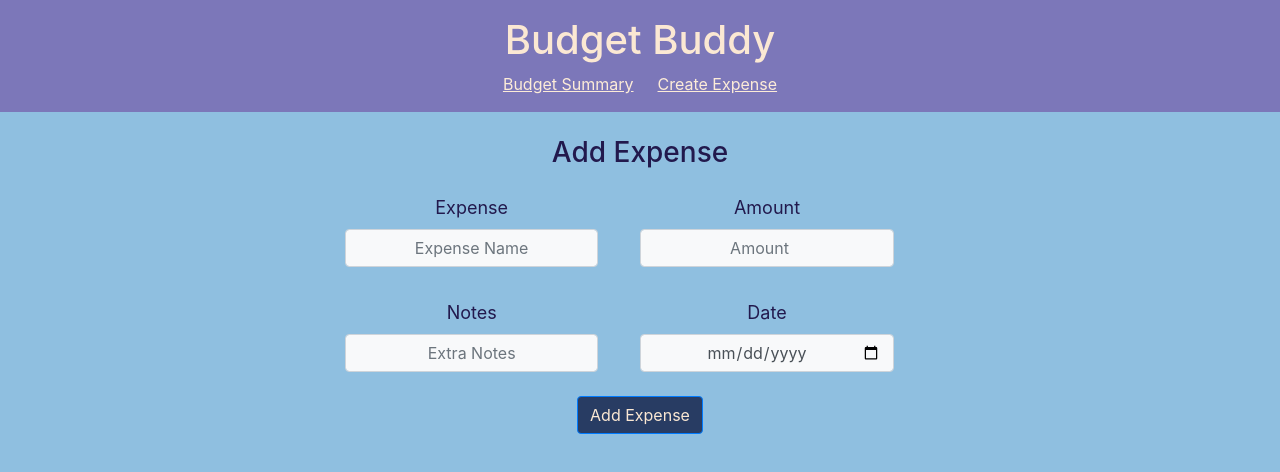
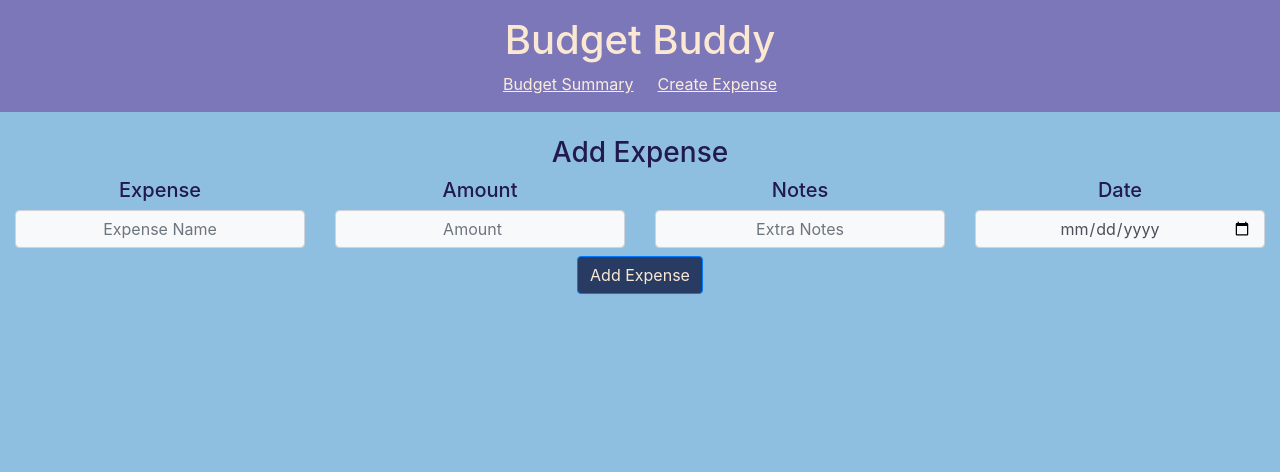
Before and after one commit to dariquewarren/BudgetAssistant, a React (Create React App) app: page /create in a window 1280 px wide. Shown: the top 472 px of the page. Built offline with nearby package versions, Linux system fonts and the light colour scheme.

Commit message:
ui changes

```diff
--- a/src/components/editExpense.js
+++ b/src/components/editExpense.js
@@ -155,7 +155,7 @@ removeItem =()=>{
 
 <Card
 style={{backgroundColor: '#1d8a99ff', color: '#fdecd8ff', width: '250px'}}
-className=' text-wrap text-center m-1'
+className=' text-wrap text-center my-2'
 onDoubleClick={(e)=>{
 e.preventDefault()
     }}
@@ -183,43 +183,52 @@ e.preventDefault()
 </Card>
 
 </header>
-    <section  >
-    <div className='text-center' style={{backgroundColor: '#8fbfe0ff'}} >
+    <section style={{width: '95vw'}} className='mt-2' >
+    <div className='text-center mx-4' style={{backgroundColor: '#8fbfe0ff'}} >
 
-
-    <div className='text-center' style={{display: 'flex', flexDirection: 'row', flexWrap: 'wrap', alignItems: 'center', justifyContent: 'center'}} >
-
-
-
-    <Form style={{backgroundColor: '757575'}} className='text-center' onSubmit={this.handleSubmit}>
-    <Form.Row>
-    <Col xs={5} className='m-2'>
+    <Form style={{backgroundColor: '757575', width: '100%'}} className='text-center' onSubmit={this.handleSubmit}>
+    <div className='text-center'
+    style=
+    {{
+      width:'100%',
+    display: 'flex', flexDirection: 'row',
+    flexWrap: 'wrap',
+    alignItems: 'center',
+    justifyContent: 'center'
+   }} >
+    <Col className='m-2  text-center' style={{width: '25%'}}>
     <Form.Label style={{color: '#22194dff', fontSize: 'large'}}>Expense</Form.Label>
     <Form.Control type='text' placeholder="Expense Name" className='bg-light text-center '
-    name='expense' maxLength='20' value={this.state.expense} onChange={this.handleChange}  />
+    name='expense' maxLength='20'
+    style={{width: '100%'}}
+    value={this.state.expense} onChange={this.handleChange}  />
   </Col>
-  <Col xs={5} className='m-2'>
+  <Col Col className='m-2 text-center' style={{width: '25%', fontStyle: 'bold', fontSize: '1.2rem'}}>
   <Form.Label style={{color: '#22194dff', fontSize: 'large'}}>Amount</Form.Label>
   <Form.Control placeholder="Amount" className='bg-light text-center'
-   name='amount' type='number' step='.01' min='.01' value={this.state.amount}
+   name='amount'
+   style={{width: '100%'}}
+   type='number' step='.01' min='.01' value={this.state.amount}
    onChange={this.handleChange}
    />
 </Col>
-</Form.Row>
 
-<Form.Row>
-<Col xs={5} className='m-3'>
+
+<Col className='m-2 text-center' style={{width: '25%'}}>
 <Form.Label style={{color: '#22194dff', fontSize: 'large'}}>Notes</Form.Label>
-<Form.Control className='bg-light text-center'
+<Form.Control
+className='bg-light text-center'
+style={{width: '100%'}}
 name='notes'  type='text' placeholder="Extra Notes"
 onChange={this.handleChange}
 value={this.state.notes}
 maxLength='50'
  />
 </Col>
-<Col xs={5} className='m-3'>
+<Col className='m-2 text-center' style={{width: '25%'}}>
 <Form.Label style={{color: '#22194dff', fontSize: 'large'}}>Date </Form.Label>
 <Form.Control
+style={{width: '100%'}}
 id="date"
 className='bg-light text-center'
 name='date'
@@ -228,16 +237,16 @@ type="date"
 onChange={this.handleChange}
 />
 </Col>
-</Form.Row>
-<Button onClick={this.handleSubmit} className='m-2'  style={{backgroundColor: '#283c63',color: '#fbe8d3'}} >Update Expense</Button>
-<Button onClick={this.removeItem} className='m-2'  style={{backgroundColor: 'rgb(148, 0, 15)',color: '#fbe8d3'}}>
+</div>
+
+
+</Form>
+<Button onClick={this.handleSubmit} className='m-1'  style={{backgroundColor: '#283c63',color: '#fbe8d3'}} >Update Expense</Button>
+<Button onClick={this.removeItem} className='m-1'  style={{backgroundColor: 'rgb(148, 0, 15)',color: '#fbe8d3'}}>
 Delete Expense
 </Button>
-</Form>
-
 </div>
 
-</div>
 
     </section>
 
--- a/src/components/expenseDashboard.js
+++ b/src/components/expenseDashboard.js
@@ -62,93 +62,78 @@ class ExpenseDashboard extends React.Component {
  }
 
  componentDidMount() {
-   console.log(expensesData)
-// log is loading prop to console via conditional
-console.log('see about delay when logging in. consider, isLoading prop')
-  console.log('state-email', this.props.auth)
 
   let regex = /[a-z]/gmi
 
   let expenseEmail = this.state.myEmail.match(regex).join('')
-  let realLocation = `expenses/` + this.props.email
   let myExpensesRef =  firebase.database().ref('expenses').child(expenseEmail)
+  let myPromise = Promise.resolve(myExpensesRef)
+  let promise = Promise.resolve(myPromise)
+
+  promise.then((value)=>{
 
 
-  myExpensesRef.on("value", (snapshot) => {
-    let items = snapshot.val();
-console.log('expense email', expenseEmail)
-console.log(this.props.email)
-//  let testFilter = items.filter((f)=>{
-//    return f.includes('testtestcom')
-//  })
-//  console.log(testFilter)
-    let newState = [];
+    value.on('value',(snapshot)=>{
+      let items = snapshot.val();
+      let newState = [];
+      let expenses = []
 
-    for (let item in items) {
-      newState.push({
-        id: item,
-        expense: items[item].expense,
-        notes: items[item].notes,
-        date: items[item].date,
-        amount: items[item].amount,
-        email: items[item].email,
-      });
-    }
+      for (let item in items) {
+        newState.push({
+          id: item,
+          expense: items[item].expense,
+          notes: items[item].notes,
+          date: items[item].date,
+          amount: items[item].amount,
+          email: items[item].email,
+        });
+        expenses.push(Number(items[item].amount))
+      }
+      let expensesTotal = expenses.reduce((a, b)=>{
+        return a + b
+      })
+      this.setState({ items: newState, expensesTotal});
+      console.log('expenses', expensesTotal)
+      console.log('newState', newState)
 
-    console.log(newState)
 
-    let amountArray = [];
-    newState.forEach((e)=>{
-      return amountArray.push(Number(e.amount))
     })
 
-    let ddw = amountArray.reduce((total, currentValue) => {
-      return total + currentValue;
-    });
 
-    console.log(ddw);
-    this.setState({ items: newState, expensesTotal: ddw });
 
-  });
 
-myExpensesRef.off('value', (snapshot) => {
-  let items = snapshot.val();
-console.log('expense email', expenseEmail)
-console.log(this.props.email)
-//  let testFilter = items.filter((f)=>{
-//    return f.includes('testtestcom')
-//  })
-//  console.log(testFilter)
-  let newState = [];
 
-  for (let item in items) {
-    newState.push({
-      id: item,
-      expense: items[item].expense,
-      notes: items[item].notes,
-      date: items[item].date,
-      amount: items[item].amount,
-      email: items[item].email,
-    });
-  }
 
-  console.log(newState)
 
-  let amountArray = [];
-  newState.forEach((e)=>{
-    return amountArray.push(Number(e.amount))
+
+    value.off('value', (snapshot) => {
+      let items = snapshot.val();
+
+      let newState = [];
+
+      for (let item in items) {
+        newState.push({
+          id: item,
+          expense: items[item].expense,
+          notes: items[item].notes,
+          date: items[item].date,
+          amount: items[item].amount,
+          email: items[item].email,
+        });
+      }
+
+
+
+      this.setState({ items: newState });
+    })
+
+
   })
 
-  let ddw = amountArray.reduce((total, currentValue) => {
-    return total + currentValue;
-  });
+ }
 
-  console.log(ddw);
-  this.setState({ items: newState, expensesTotal: ddw });
 
-})
 
-  }
 
   handleBudget = (e)=>{
     e.preventDefault()
@@ -869,12 +854,13 @@ setTimeout(()=>{
 
     },700)
 }}
->
-
-<FaShareSquare onClick={(e)=>{
+onClick={(e)=>{
   e.preventDefault()
   window.location.assign('/edit/'+ m.id + '/' + props.email)
 }}
+>
+
+<FaShareSquare
 style={{ height: '1.5rem', width: '1.5rem ', backgroundColor: '#283c63', color: 'rgb(245, 222, 196)'}}
 className='m-2'
 /> Update
--- a/src/components/expenseForm.js
+++ b/src/components/expenseForm.js
@@ -2,7 +2,7 @@ import React, {Component, useState, useEffect, useRef} from 'react';
 import '../App.css';
 import firebase from '../firebase'
 import {TextField} from '@material-ui/core'
-import {Button, Form, Col} from 'react-bootstrap'
+import {Button, Form, Col, Row} from 'react-bootstrap'
 import moment from 'moment'
 import { useAuth0} from "@auth0/auth0-react";
 
@@ -135,49 +135,64 @@ return alert('Date is required')
 
 
 
-     <section  >
-     <div className='text-center' style={{backgroundColor: '#8fbfe0ff'}} >
+     <section style={{width: '100vw'}} >
+     <div className='text-center '
+     style=
+     {{
+       backgroundColor: '#8fbfe0ff'
 
-
-     <div className='text-center' style={{display: 'flex', flexDirection: 'row', flexWrap: 'wrap', alignItems: 'center', justifyContent: 'center'}} >
+    }} >
 
 
 
-     <Form style={{backgroundColor: '757575'}} className='text-center' onSubmit={handleSubmit} >
-     <Form.Row>
-     <Col xs={5} className='m-3'>
-     <Form.Label style={{color: '#22194dff', fontSize: 'large'}}>Expense</Form.Label>
-     <Form.Control type='text' placeholder="Expense Name" className='bg-light text-center '
+
+     <Form  style={{backgroundColor: '757575', width: '100%'}} className='text-center'
+      onSubmit={handleSubmit} >
+
+      <div className='text-center'
+      style=
+      {{
+        width:'100%',
+      display: 'flex', flexDirection: 'row',
+      flexWrap: 'wrap',
+      alignItems: 'center',
+      justifyContent: 'center'
+     }} >
+
+     <Col   className=' text-center' style={{width: '50%'}} >
+     <h5 style={{color: '#22194dff'}} >Expense</h5>
+     <Form.Control type='text' placeholder="Expense Name" style={{width: '100%'}}
+      className='bg-light text-center  '
      name='expense' maxLength='20'  onChange={ (e)=>{
       setExpense(e.target.value)
     }} />
    </Col>
-   <Col xs={5} className='m-3'>
-   <Form.Label style={{color: '#22194dff', fontSize: 'large'}}>Amount</Form.Label>
-   <Form.Control placeholder="Amount" className='bg-light text-center'
+   <Col  className=' text-center' style={{width: '50%'}}>
+   <h5 style={{color: '#22194dff'}}>Amount</h5>
+   <Form.Control placeholder="Amount" style={{width: '100%'}} className='bg-light text-center '
     name='amount' type='number' step='.01' min='.01'  onChange={ (e)=>{
       setAmount(e.target.value)
     }}
     />
  </Col>
- </Form.Row>
 
- <Form.Row>
- <Col xs={5} className='m-3'>
- <Form.Label style={{color: '#22194dff', fontSize: 'large'}}>Notes</Form.Label>
+ <Col   className='text-center' style={{width: '50%'}}>
+ <h5 style={{color: '#22194dff'}}>Notes</h5>
  <Form.Control className='bg-light text-center'
- name='notes'  type='text' placeholder="Extra Notes"
+ style={{width: '100%'}}
+  name='notes'  type='text' placeholder="Extra Notes"
  onChange={ (e)=>{
   setNotes(e.target.value)
 }}
  maxLength='50'
   />
  </Col>
- <Col xs={5} className='m-3'>
- <Form.Label style={{color: '#22194dff', fontSize: 'large'}}>Date </Form.Label>
+ <Col  className=' text-center' style={{width: '50%'}}>
+ <h5 style={{color: '#22194dff'}}>Date </h5>
  <Form.Control
  id="date"
- className='bg-light text-center'
+ style={{width: '100%'}}
+  className='bg-light text-center'
  name='date'
  type="date"
  onChange={ (e)=>{
@@ -186,16 +201,14 @@ return alert('Date is required')
 
  />
  </Col>
- </Form.Row>
- <Button onClick={handleSubmit} className='m-2'  style={{backgroundColor: ' #283c63',color: '#fbe8d3'}}>Add Expense</Button>
-
- </Form>
 
  </div>
 
+ </Form>
+ <Button onClick={handleSubmit} className='m-2'  style={{backgroundColor: ' #283c63',color: '#fbe8d3'}}>Add Expense</Button>
+
  </div>
-
-     </section>
+ </section>
 
 
     </div>
```
Also changed, not shown: 1 other file (tests, documents, lock files or other folders).
